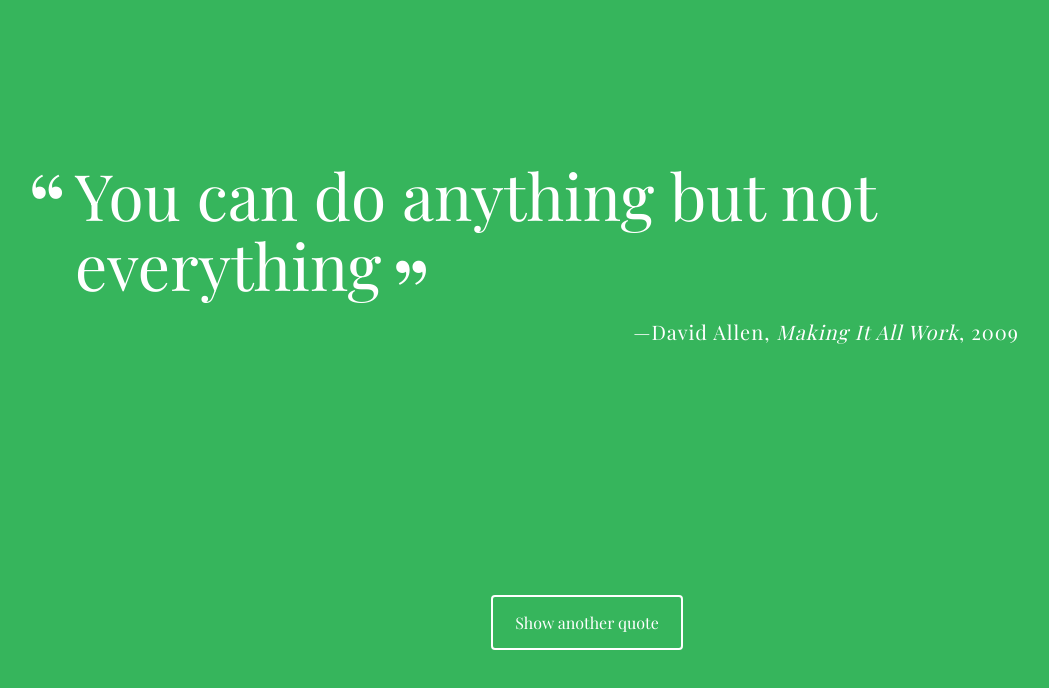
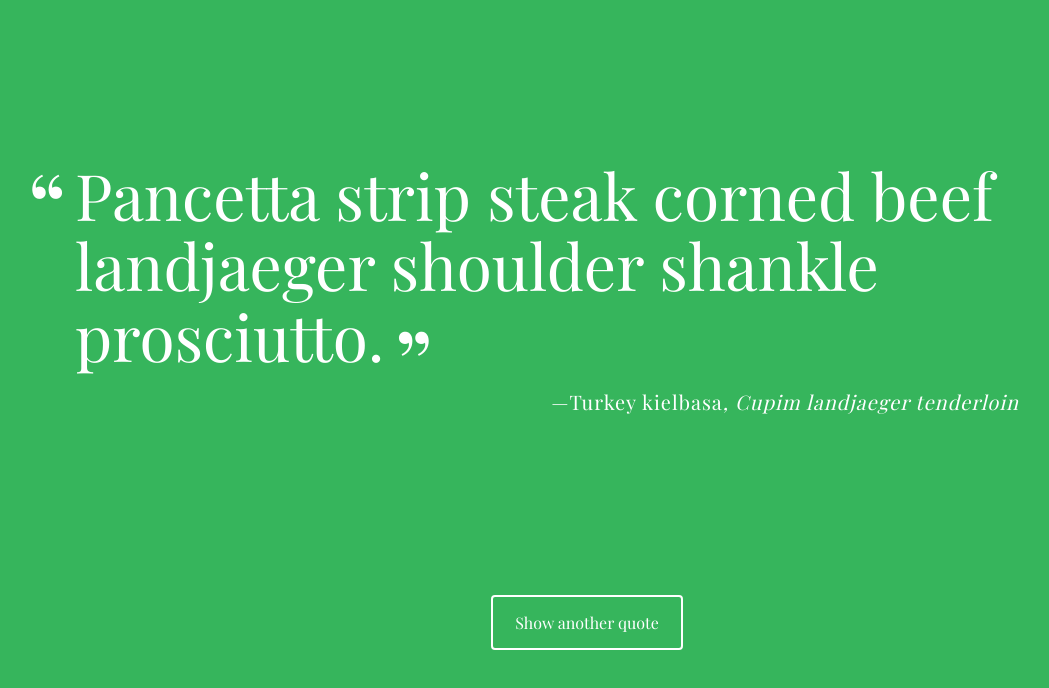
Before and after one commit to holdercp/techdegree-project-1, a plain HTML site: page index.html in a window 1280 px wide. Both pictures are taken after a click on the button "Show another quote". Shown: the whole page, without its empty margins (53-1102 px from the left). Drawn offline with nearby package versions, Linux system fonts and the light colour scheme; a web font is replaced by a local one.

Commit message:
Complete "Meets expectations" requirements

```diff
--- a/css/styles.css
+++ b/css/styles.css
@@ -59,12 +59,10 @@
 }
 
 .citation::before {
-  content: ', ';
   font-style: normal;
 }
 
 .year::before {
-  content: ', ';
   font-style: normal;
 }
 
--- a/index.html
+++ b/index.html
@@ -11,7 +11,7 @@
   <div class="container">
     <div id="quote-box">
       <p class="quote">You can do anything but not everything</p>
-      <p class="source">David Allen<span class="citation">Making It All Work</span><span class="year">2009</span></p>
+      <p class="source"><span class="author">David Allen</span><span class="citation">Making It All Work</span><span class="year">2009</span></p>
     </div>
     <button id="loadQuote">Show another quote</button>
   </div>
--- a/js/script.js
+++ b/js/script.js
@@ -1,3 +1,54 @@
+const quoteElem = document.querySelector('.quote');
+const authorElem = document.querySelector('.author');
+const citationElem = document.querySelector('.citation');
+const yearElem = document.querySelector('.year');
+
+const quotes = [
+  {
+    quote: 'Bacon ipsum dolor amet ham drumstick flank.',
+    source: 'Meatloaf kevin',
+    citation: 'Shankle rump pancetta ground round',
+    year: '1987',
+  },
+  {
+    quote: 'Drumstick buffalo turducken, pancetta jowl tail capicola biltong doner.',
+    source: 'Chuck pork',
+  },
+  {
+    quote: 'Pancetta strip steak corned beef landjaeger shoulder shankle prosciutto.',
+    source: 'Turkey kielbasa',
+    citation: ' Cupim landjaeger tenderloin',
+  },
+  {
+    quote: 'Meatloaf flank pork belly capicola, chicken porchetta picanha frankfurter sausage filet mignon.',
+    source: 'Pork beef',
+    year: '1870',
+  },
+  {
+    quote: 'Jerky jowl meatball shank.',
+    source: 'Flank turkey',
+  },
+];
+
+function getRandomQuote(quoteArr) {
+  const randomInt = function genRandInt(max) {
+    return Math.floor(Math.random() * Math.floor(max));
+  };
+
+  return quoteArr[randomInt(quoteArr.length)];
+}
+
+function printQuote() {
+  const quoteObj = getRandomQuote(quotes);
+
+  quoteElem.innerHTML = quoteObj.quote;
+  authorElem.innerHTML = quoteObj.source;
+  citationElem.innerHTML = quoteObj.citation ? `, ${quoteObj.citation}` : '';
+  yearElem.innerHTML = quoteObj.year ? `, ${quoteObj.year}` : '';
+}
+
 // event listener to respond to "Show another quote" button clicks
 // when user clicks anywhere on the button, the "printQuote" function is called
-document.getElementById('loadQuote').addEventListener("click", printQuote, false);
+document
+  .getElementById('loadQuote')
+  .addEventListener('click', printQuote, false);
```
